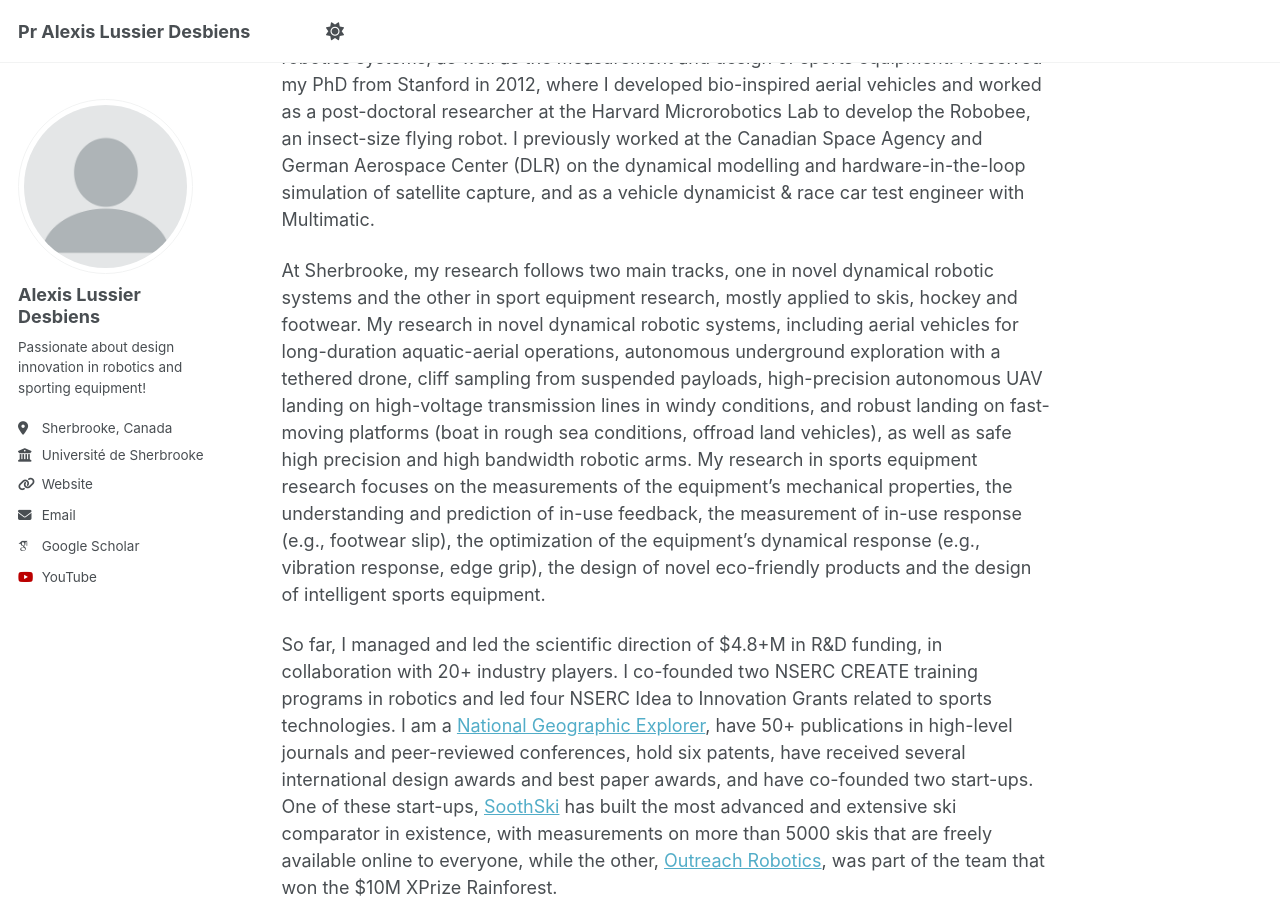
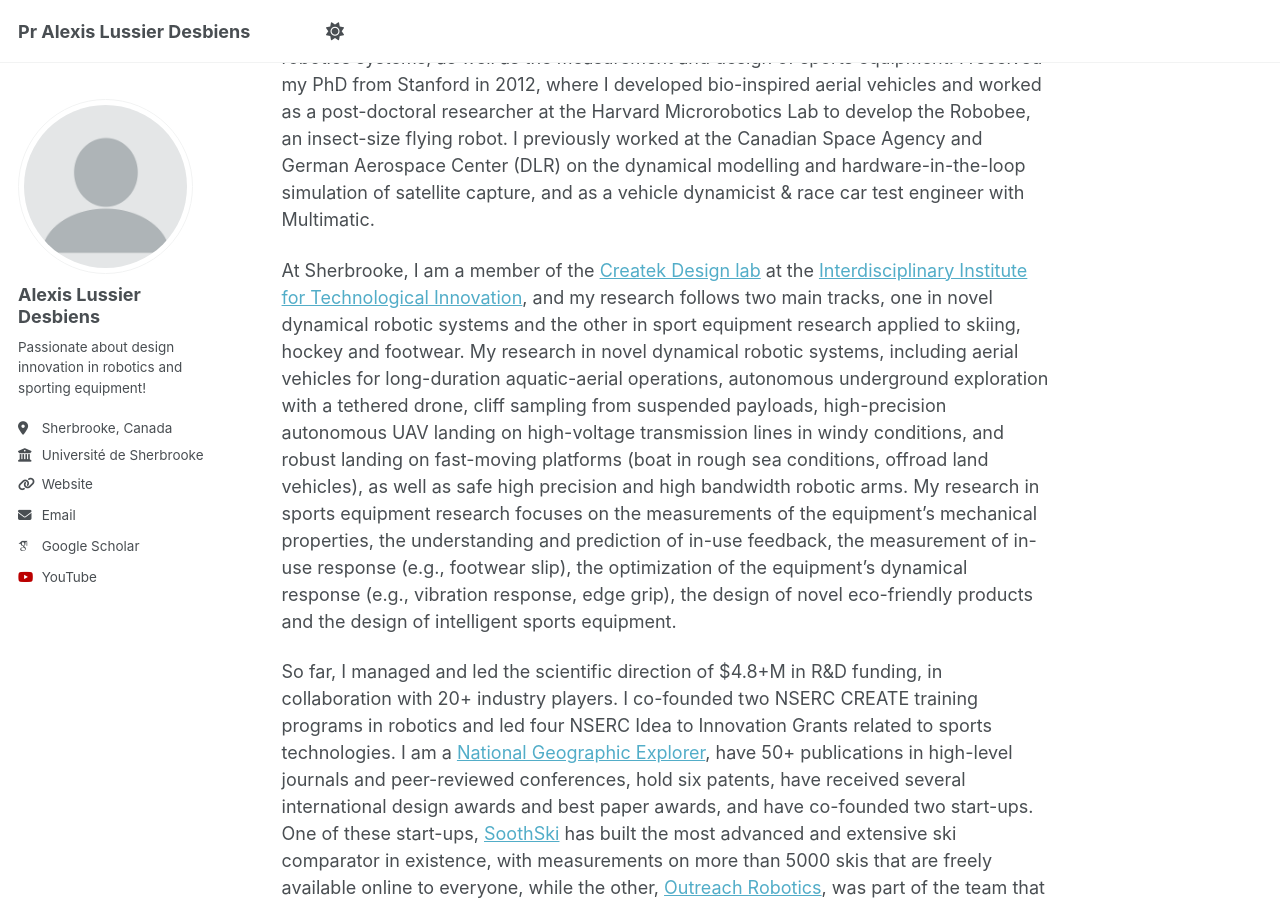
Before and after one commit to alexislussierdesbiens/alexislussierdesbiens.github.io, a Jekyll site: the page built from _pages/about.md, in a window 1280 px wide and 900 px high, scrolled down 540 px. Built offline with Jekyll 4.4.1, drawn with Linux system fonts in a browser that asks for light colours; some web fonts are replaced.

Commit message:
Update about.md

```diff
--- a/_pages/about.md
+++ b/_pages/about.md
@@ -11,6 +11,6 @@ redirect_from:
 
 Hi! I have been a Professor of Mechanical & Robotics Engineering at the Université de Sherbrooke since 2013. I specialize in the modelling, control and design of novel aerial robotics systems, as well as the measurement and design of sports equipment. I received my PhD from Stanford in 2012, where I developed bio-inspired aerial vehicles and worked as a post-doctoral researcher at the Harvard Microrobotics Lab to develop the Robobee, an insect-size flying robot. I previously worked at the Canadian Space Agency and German Aerospace Center (DLR) on the dynamical modelling and hardware-in-the-loop simulation of satellite capture, and as a vehicle dynamicist & race car test engineer with Multimatic.
 
-At Sherbrooke, my research follows two main tracks, one in novel dynamical robotic systems and the other in sport equipment research, mostly applied to skis, hockey and footwear. My research in novel dynamical robotic systems, including aerial vehicles for long-duration aquatic-aerial operations, autonomous underground exploration with a tethered drone, cliff sampling from suspended payloads, high-precision autonomous UAV landing on high-voltage transmission lines in windy conditions, and robust landing on fast-moving platforms (boat in rough sea conditions, offroad land vehicles), as well as safe high precision and high bandwidth robotic arms. My research in sports equipment research focuses on the measurements of the equipment's mechanical properties, the understanding and prediction of in-use feedback, the measurement of in-use response (e.g., footwear slip), the optimization of the equipment's dynamical response (e.g., vibration response, edge grip), the design of novel eco-friendly products and the design of intelligent sports equipment.
+At Sherbrooke, I am a member of the [Createk Design lab](https://www.createk.co/) at the [Interdisciplinary Institute for Technological Innovation](https://www.usherbrooke.ca/3it), and my research follows two main tracks, one in novel dynamical robotic systems and the other in sport equipment research applied to skiing, hockey and footwear. My research in novel dynamical robotic systems, including aerial vehicles for long-duration aquatic-aerial operations, autonomous underground exploration with a tethered drone, cliff sampling from suspended payloads, high-precision autonomous UAV landing on high-voltage transmission lines in windy conditions, and robust landing on fast-moving platforms (boat in rough sea conditions, offroad land vehicles), as well as safe high precision and high bandwidth robotic arms. My research in sports equipment research focuses on the measurements of the equipment's mechanical properties, the understanding and prediction of in-use feedback, the measurement of in-use response (e.g., footwear slip), the optimization of the equipment's dynamical response (e.g., vibration response, edge grip), the design of novel eco-friendly products and the design of intelligent sports equipment.
 
 So far, I managed and led the scientific direction of $4.8+M in R&D funding, in collaboration with 20+ industry players. I co-founded two NSERC CREATE training programs in robotics and led four NSERC Idea to Innovation Grants related to sports technologies. I am a [National Geographic Explorer](https://explorers.nationalgeographic.org/directory/alexis-lussier-desbiens), have 50+ publications in high-level journals and peer-reviewed conferences, hold six patents, have received several international design awards and best paper awards, and have co-founded two start-ups. One of these start-ups, [SoothSki](https://soothski.com/) has built the most advanced and extensive ski comparator in existence, with measurements on more than 5000 skis that are freely available online to everyone, while the other, [Outreach Robotics](https://outreachrobotics.com/), was part of the team that won the $10M XPrize Rainforest.
```
